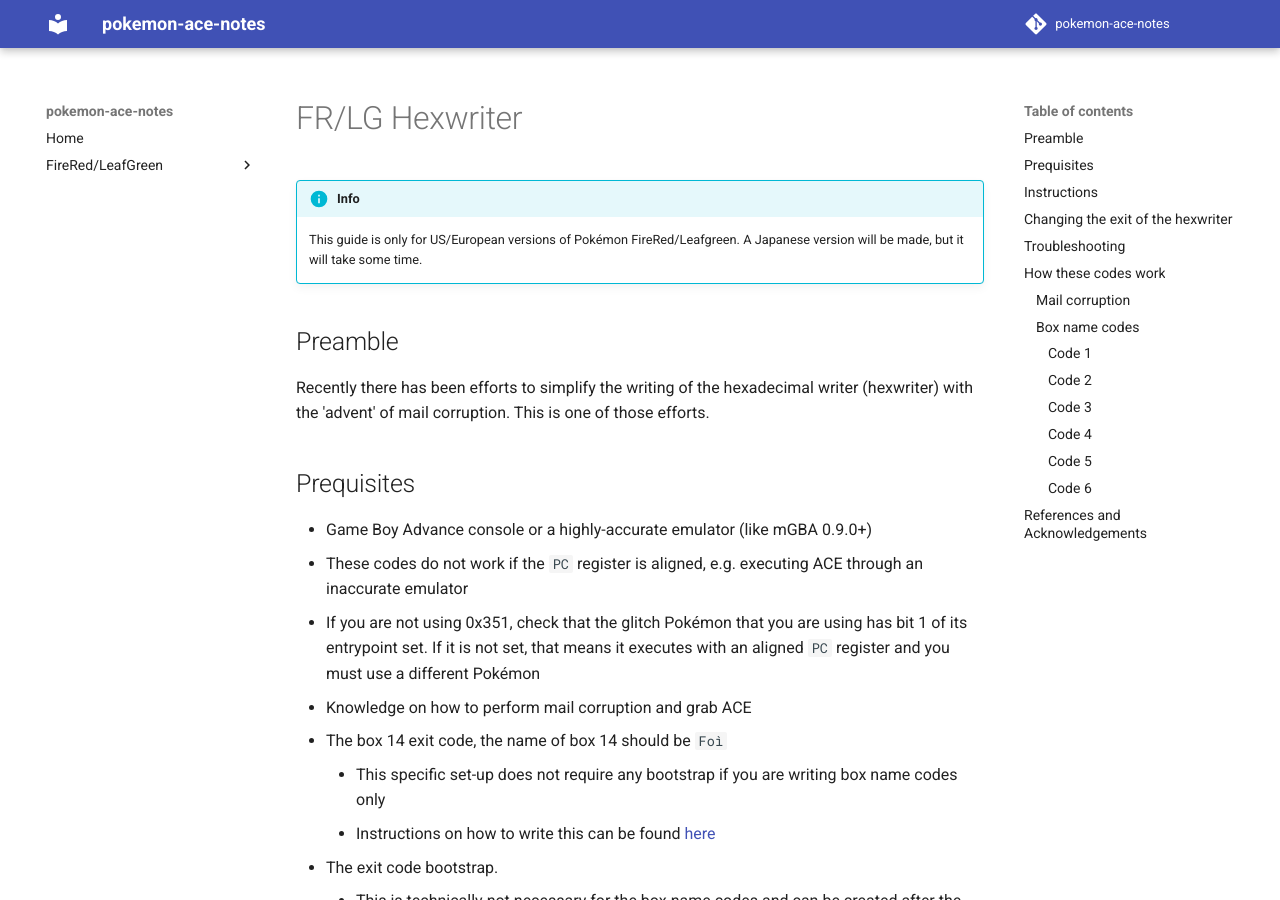
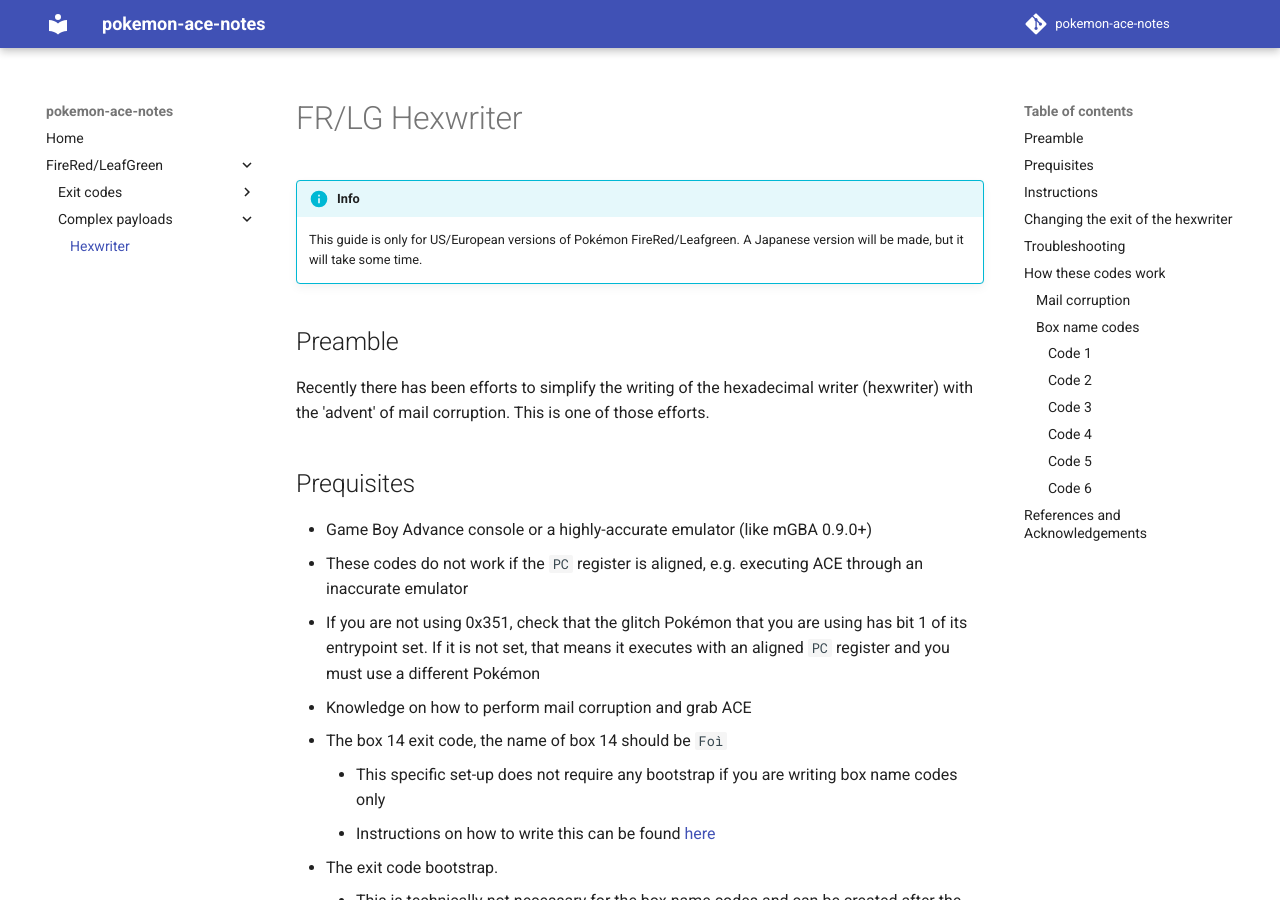
Before and after one commit to pomeg-letterbombers/pokemon-ace-notes, an MkDocs documentation site: the page built from docs/frlg/complex-payloads/hex-writer.md, in a window 1280 px wide and 900 px high. Built offline with MkDocs 1.6.1 and Material for MkDocs 9.7.7, drawn with Linux system fonts in a browser that asks for light colours; comment, search, counter and statistics services are not loaded; some of the changed lines change nothing that is shown.

Commit message:
Rename index.md to hex writer

```diff
--- a/mkdocs.yml
+++ b/mkdocs.yml
@@ -10,7 +10,7 @@
       - Box 14 exit code: frlg/exit-codes/box-14-exit.md
       - Exit code bootstrap: frlg/exit-codes/exit-code-bootstrap.md
     - Complex payloads:
-      - Hex writer: frlg/complex-payloads/index.md
+      - Hexwriter: frlg/complex-payloads/hex-writer.md
 
 markdown_extensions:
   - tables
```
Also changed, not shown: docs/frlg/complex-payloads/hex-writer.md (renamed from docs/frlg/hexwriter-guide/index.md).
